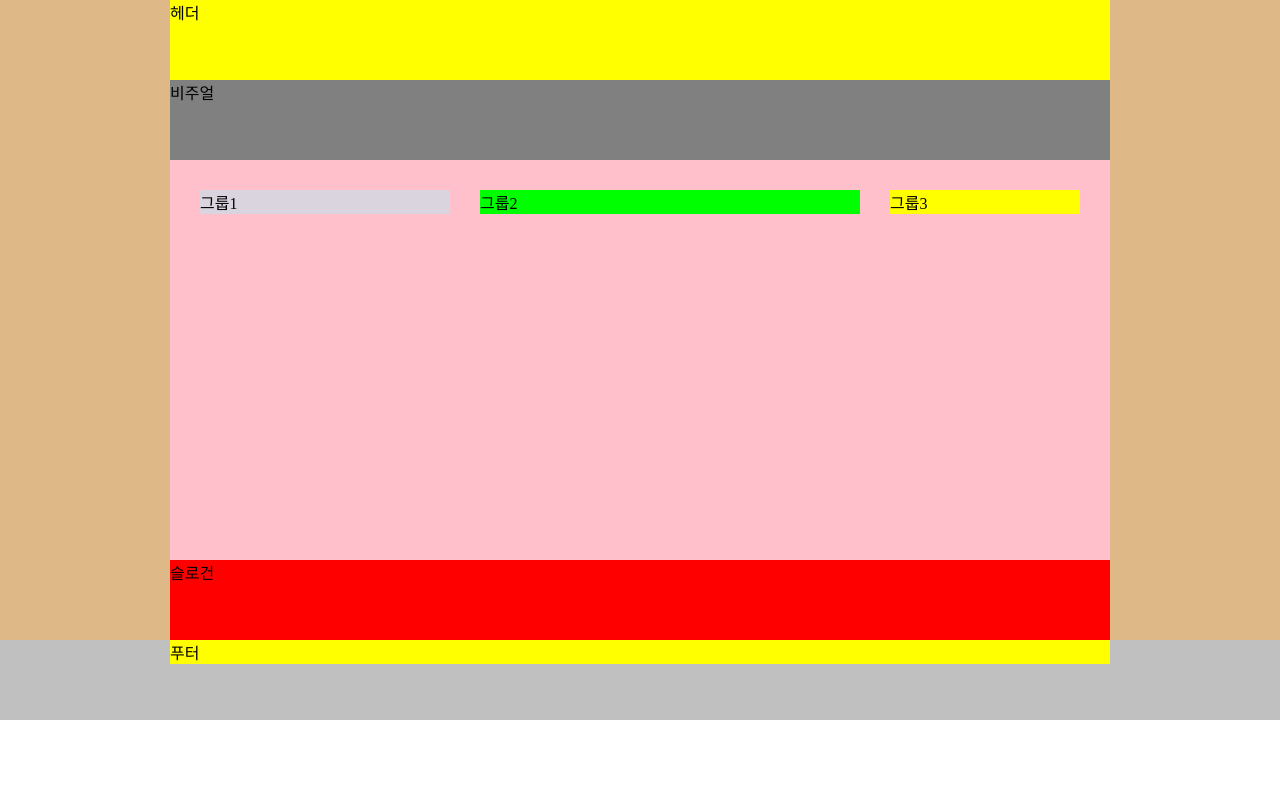
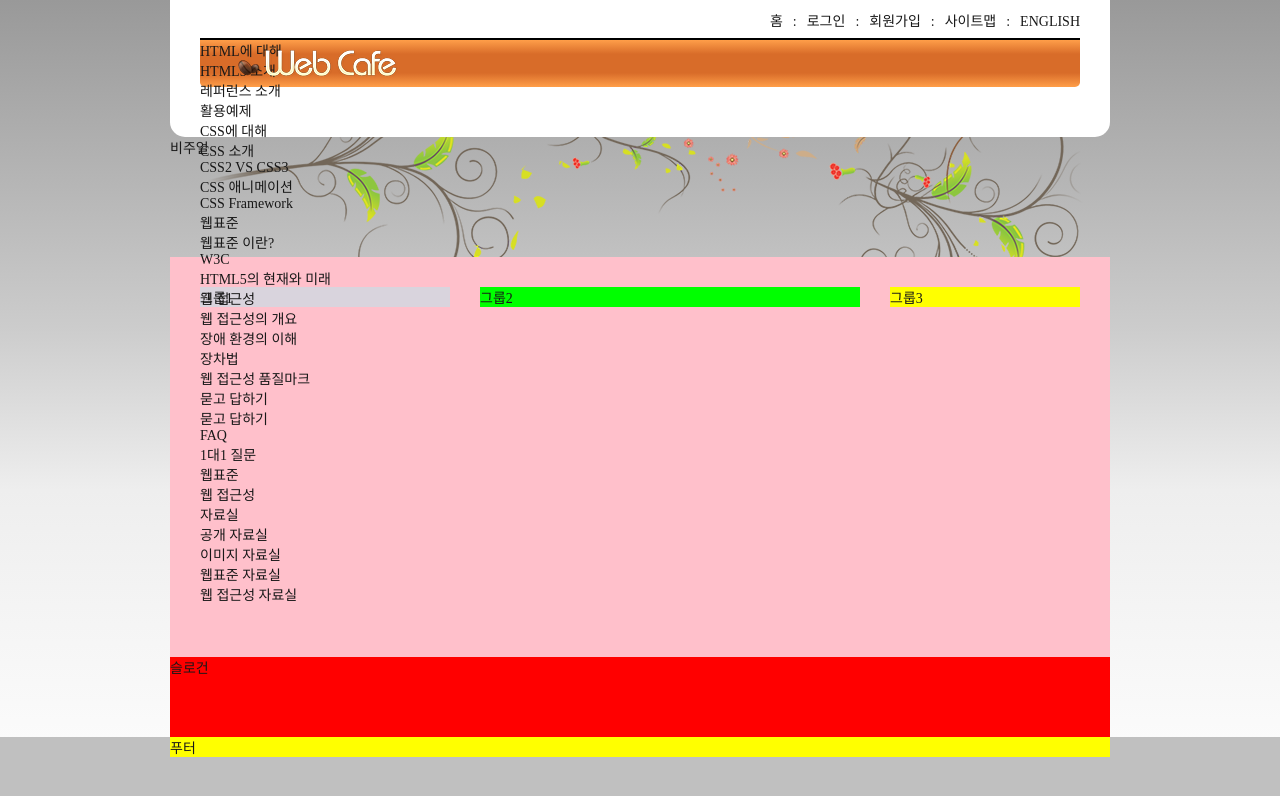
Before and after one commit to onmmed/multiHTML, a plain HTML site: page webcafe.html in a window 1280 px wide. Drawn offline with Linux system fonts and the light colour scheme; a web font is replaced by a local one.

Commit message:
HTML&CSS3 2일차
- 헤더 콘텐츠 마크업
- 헤딩 요소의 중요성
- 숨김 콘텐츠
- 스타일 초기화, 웹폰트 활용
- display :inline, inline-block레이아웃
- ::befor 가상요소 선택자
- 그라디언트 및 그림자 효과

```diff
--- a/css/reset.css
+++ b/css/reset.css
@@ -101,6 +101,7 @@ button {
 
 /* HTML5 display-role reset for older browsers */
 
+main,
 article,
 aside,
 details,
@@ -122,4 +123,5 @@ ul {
 table {
   border-collapse: collapse;
   border-spacing: 0;
+  /* 테이블에 보더를 경합형태로 */
 }
--- a/css/webcafe.css
+++ b/css/webcafe.css
@@ -1,20 +1,58 @@
 @charset "utf-8";
-/* 공통 스타일 */
-*, *::before, *::after{
-  box-sizing: border-box;
+@import url("http://spoqa.github.io/spoqa-han-sans/css/SpoqaHanSans-kr.css");
+@import url("./normalize.css");
+@import url("./reset.css");
+/* 선언 순서에 따라 우선순위가 높은 게 아래에 배치 */
+
+
+/* 숨김 콘텐츠 */
+.a11y-hidden{
+  position: absolute;
+  width: 1px;
+  height: 1px;
+  margin: -1px;
+  overflow: hidden;
+  clip: rect(0,0,0,0);
+  clip-path: inset(0,0);
+  /* clip-path는 최신 브라우저를 위한 */
 }
-body{
-  margin: 0;
-}
+/* 플로트 이슈를 해결하기 위한 CSS 선언 */
 .clearfix::after{
   content: "";
   background: blue;
   display: block;
   clear: both;
 }
+
+/* 링크 스타일 */
+a{
+  color: inherit;
+  text-decoration: none;
+}
+a:hover, a:focus{
+  color: #f00;
+}
+
+/* 공통 스타일 */
+*, *::before, *::after{
+  box-sizing: border-box;
+  font-family: 'Spoqa Han Sans', 'Sans-serif';
+}
+html{
+  font-size: 10px;
+}
+body{
+  margin: 0;
+  font-weight: 400;
+  color: #181818;
+  font-size: 1.4rem;
+}
+
+
 /* 레이아웃 */
 .container {
-  background: burlywood;
+  background:  url(./images/bg_flower.png) no-repeat, linear-gradient(to bottom, #999 0%, #ccc 40%, #eee 60%, #fff 100%);
+  background-position: 50% 0;
    /* flex 방식 column 방식 */
   /* display: flex;
   flex-direction: column;
@@ -25,20 +63,67 @@ body{
    flex-wrap: wrap;
    justify-content: center;*/
 }
+
 .header, .visual, .main, .slogen, .footer{
   width: 940px;
   /* FLOAT방식으로 가운데 정렬 */
   margin-left: auto;
   margin-right: auto;
+}
 
+/* 헤더 */
+.header{
+  background:#fff;
+  position: relative;
+  padding: 0 30px;
+  border-radius: 0 0 15px 15px;
 }
-.header{
-  background: yellow;
-  height: 10vh;
+
+/* 로고 */
+.logo{
+  position: absolute;
+  top: 47px;
+  left: 65px;
 }
+
+/* 멤버 링크 모음 */
+.member{
+  padding: 2px 0;
+  text-align: right;
+  font-size: 0;
+  margin-right: -10px;
+}
+.member li, .member a{
+  display: inline-block;
+}
+.member li{
+  font-size: 1.4rem;
+}
+.bar::before{
+  content: ":";
+}
+.member a{
+  padding: 8px 10px;
+  text-transform: uppercase;
+}
+
+/* 메인 메뉴 */
+.navigation{
+  padding-bottom: 50px;
+}
+.menu{
+  /* background-color: orange;
+  background-image: linear-gradient(to bottom, red, green, yellow); */
+  background: #d86c29 linear-gradient(to bottom, #ff9e49 0%,#d86c29 30%,#d86c29 70%,#ff9e49 100%);
+  height: 47px;
+  border-radius: 0 0 5px 5px;
+  box-shadow: 0 -2px 0 0 #000;
+  /* border-top: 2px solid #000; */
+}
+
 .visual{
-  background: grey;
-  height: 10vh;
+
+  height: 120px;
 }
 .main{
   background: pink;
--- a/webcafe.html
+++ b/webcafe.html
@@ -1,14 +1,85 @@
 <!DOCTYPE html>
 <html lang="ko-KR">
   <head>
-  <meta charset="UTF-8">
-  <meta http-equiv="X-UA-Compatible" content="ie=edge">
+    <meta charset="UTF-8" />
+    <meta http-equiv="X-UA-Compatible" content="ie=edge" />
     <title>웹카페 - HTML5, CSS3</title>
-  <link rel="stylesheet" href="./css/webcafe.css">
+    <link rel="stylesheet" href="./css/webcafe.css" />
   </head>
   <body>
     <div class="container">
-    <header class="header">헤더</header>
+      <header class="header">
+          <h1 class="logo">
+            <a href="index.html"
+              ><img src="./images/logo.png " alt="Web Cafe"
+            /></a>
+          </h1>
+        <ul class="member">
+          <li><a href="#">홈</a></li>
+          <li><span class="bar" aria-hidden="true"></span><a href="#">로그인</a></li>
+          <li><span class="bar" aria-hidden="true"></span><a href="#">회원가입</a></li>
+          <li><span class="bar" aria-hidden="true"></span><a href="#">사이트맵</a></li>
+          <li><span class="bar" aria-hidden="true"></span><a href="#">english</a></li>
+        </ul>
+        <nav class="navigation">
+          <h2 class="a11y-hidden">메인 메뉴</h2>
+          <ul class="menu">
+            <li class="menu-item menu-act">
+              <span class="menu-item-text">HTML에 대해</span>
+              <ul class="sub-menu sub-menu1">
+                <li><a href="#">HTML5 소개</a></li>
+                <li><a href="#">레퍼런스 소개</a></li>
+                <li><a href="#">활용예제</a></li>
+              </ul>
+            </li>
+            <li class="menu-item">
+              <span class="menu-item-text">CSS에 대해</span>
+              <ul class="sub-menu sub-menu2">
+                <li><a href="#">CSS 소개</a></li>
+                <li><a href="#">CSS2 VS CSS3</a> </li>
+                <li><a href="#">CSS 애니메이션</a></li>
+                <li><a href="#">CSS Framework</a></li>
+              </ul>
+            </li>
+            <li class="menu-item">
+              <span class="menu-item-text">웹표준</span>
+              <ul class="sub-menu sub-menu3">
+                <li><a href="#">웹표준 이란?</a></li>
+                <li><a href="#">W3C</a></li>
+                <li><a href="#">HTML5의 현재와 미래</a></li>
+              </ul>
+            </li>
+            <li class="menu-item">
+              <span class="menu-item-text">웹 접근성</span>
+              <ul class="sub-menu sub-menu4">
+                <li><a href="#">웹 접근성의 개요</a></li>
+                <li><a href="#">장애 환경의 이해</a></li>
+                <li><a href="#">장차법</a></li>
+                <li> <a href="#">웹 접근성 품질마크</a></li>
+              </ul>
+            </li>
+            <li class="menu-item">
+              <span class="menu-item-text">묻고 답하기</span>
+              <ul class="sub-menu sub-menu5">
+                <li><a href="#">묻고 답하기</a></li>
+                <li><a href="#">FAQ</a></li>
+                <li><a href="#">1대1 질문</a></li>
+                <li><a href="#">웹표준</a></li>
+                <li><a href="#">웹 접근성</a></li>
+              </ul>
+            </li>
+            <li class="menu-item">
+              <span class="menu-item-text">자료실</span>
+              <ul class="sub-menu sub-menu6">
+                <li><a href="#">공개 자료실</a></li>
+                <li><a href="#">이미지 자료실</a></li>
+                <li> <a href="#">웹표준 자료실</a></li>
+                <li><a href="#">웹 접근성 자료실</a></li>
+              </ul>
+            </li>
+          </ul>
+        </nav>
+      </header>
       <div class="visual">비주얼</div>
       <main class="main clearfix">
         <div class="group group1">그룹1</div>
@@ -20,6 +91,5 @@
         <footer class="footer">푸터</footer>
       </div>
     </div>
-
   </body>
 </html>
```
Lines whose indentation alone changed are shown as unchanged.
